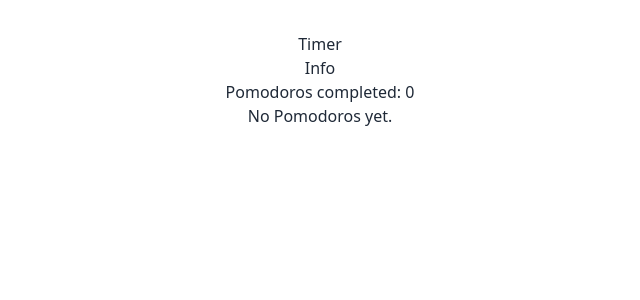
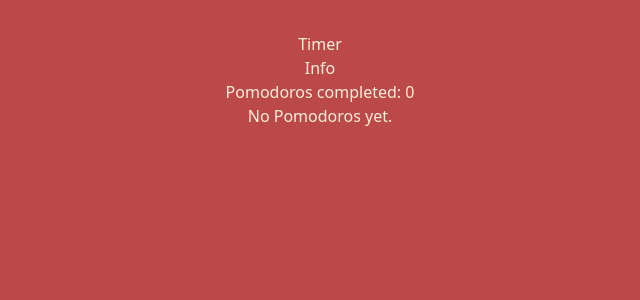
Before and after one commit to GreRut/pomodoro-automatico, a React (Vite) app in the folder pomodoro/: page /about in a window 1280 px wide. Shown: the top 300 px of the page, without its empty margins (320-960 px from the left). Built offline with nearby package versions, Linux system fonts and the light colour scheme.

Commit message:
fix: keep the css for info page

```diff
--- a/pomodoro/src/routes/about.lazy.tsx
+++ b/pomodoro/src/routes/about.lazy.tsx
@@ -1,4 +1,4 @@
-import { useState, useEffect } from 'react'
+import { useState, useEffect } from 'react';
 import { createLazyFileRoute } from '@tanstack/react-router';
 import { Link } from '@tanstack/react-router';
 import '../App.css';
@@ -12,9 +12,14 @@ function About() {
   const [pomodoroCount, setPomodoroCount] = useState(loadPomodoroCount);
 
   useEffect(() => {
+    document.body.className = 'default-style';
+  }, []);
+
+  useEffect(() => {
     const savedCount = loadPomodoroCount();
     setPomodoroCount(savedCount);
   }, []);
+
   const getBadgeMessage = (): string => {
     if (pomodoroCount >= 10) {
       return '10';
```
